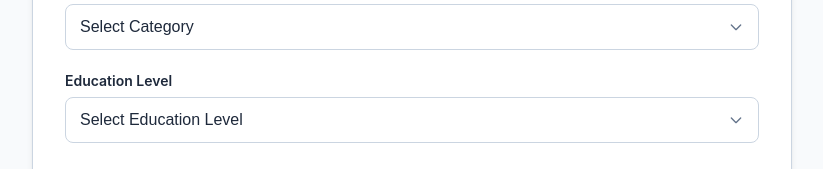
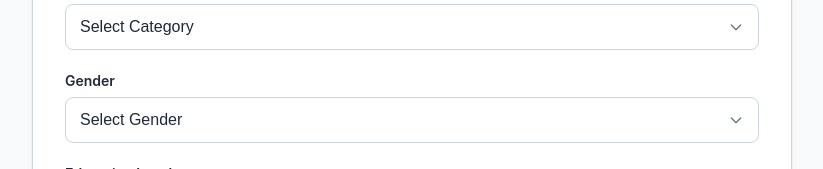
Before and after one commit to bhuvana-09/SevaSaathi, a React (Vite) app in the folder frontend/: page / in a window 1280 px wide. Shown: the part 631-800 px from the top of the page, without its empty margins (228-1051 px from the left). Built offline with nearby package versions, Linux system fonts and the light colour scheme.

Commit message:
Sprint 9: End-to-end gender field support across backend schemes, match engine, and multilingual frontend

```diff
--- a/frontend/src/UserForm.tsx
+++ b/frontend/src/UserForm.tsx
@@ -1,5 +1,5 @@
 import { useState, ChangeEvent, FormEvent, useEffect, useRef } from 'react';
-import { INDIAN_STATES, CATEGORIES, EDUCATION_LEVELS, TRANSLATIONS, Language } from './constants';
+import { INDIAN_STATES, CATEGORIES, GENDERS, EDUCATION_LEVELS, TRANSLATIONS, Language } from './constants';
 import { parseSpeechToFormData } from './speechParser';
 import { matchSchemes, MatchResponse } from './api';
 import ResultsDisplay from './ResultsDisplay';
@@ -9,6 +9,7 @@ export interface UserFormData {
   state: string;
   income: string;
   category: string;
+  gender: string;
   educationLevel: string;
 }
 
@@ -56,6 +57,7 @@ export default function UserForm() {
     state: '',
     income: '',
     category: '',
+    gender: '',
     educationLevel: '',
   });
 
@@ -139,6 +141,7 @@ export default function UserForm() {
       state: formData.state,
       income: Number(formData.income),
       category: formData.category,
+      gender: formData.gender,
       education: formData.educationLevel,
     };
 
@@ -270,6 +273,24 @@ export default function UserForm() {
         </div>
 
         <div className="form-group">
+          <label htmlFor="gender">{t.genderLabel}</label>
+          <select
+            id="gender"
+            name="gender"
+            value={formData.gender}
+            onChange={handleChange}
+            required
+          >
+            <option value="">{t.selectGender}</option>
+            {GENDERS.map((gen) => (
+              <option key={gen} value={gen}>
+                {gen}
+              </option>
+            ))}
+          </select>
+        </div>
+
+          <div className="form-group">
             <label htmlFor="educationLevel">{t.educationLabel}</label>
             <select
               id="educationLevel"
--- a/frontend/src/api.ts
+++ b/frontend/src/api.ts
@@ -5,6 +5,7 @@ export interface ProfilePayload {
   state: string;
   income: number;
   category: string;
+  gender: string;
   education: string;
 }
 
@@ -17,6 +18,7 @@ export interface SchemeResult {
     states: string[];
     maxIncome: number;
     category: string[];
+    gender?: string[];
     education: string[];
   };
   documents: string[];
--- a/frontend/src/constants.ts
+++ b/frontend/src/constants.ts
@@ -15,6 +15,8 @@ export interface Translations {
   incomePlaceholder: string;
   categoryLabel: string;
   selectCategory: string;
+  genderLabel: string;
+  selectGender: string;
   educationLabel: string;
   selectEducation: string;
   submitBtn: string;
@@ -41,6 +43,8 @@ export const TRANSLATIONS: Record<Language, Translations> = {
     incomePlaceholder: "e.g. 250000",
     categoryLabel: "Category",
     selectCategory: "Select Category",
+    genderLabel: "Gender",
+    selectGender: "Select Gender",
     educationLabel: "Education Level",
     selectEducation: "Select Education Level",
     submitBtn: "Submit",
@@ -65,6 +69,8 @@ export const TRANSLATIONS: Record<Language, Translations> = {
     incomePlaceholder: "जैसे 250000",
     categoryLabel: "श्रेणी",
     selectCategory: "श्रेणी चुनें",
+    genderLabel: "लिंग",
+    selectGender: "लिंग चुनें",
     educationLabel: "शिक्षा का स्तर",
     selectEducation: "शिक्षा का स्तर चुनें",
     submitBtn: "सबमिट करें",
@@ -89,6 +95,8 @@ export const TRANSLATIONS: Record<Language, Translations> = {
     incomePlaceholder: "ఉదా. 250000",
     categoryLabel: "వర్గం (కేటగిరీ)",
     selectCategory: "వర్గాన్ని ఎంచుకోండి",
+    genderLabel: "లింగం",
+    selectGender: "లింగాన్ని ఎంచుకోండి",
     educationLabel: "విద్యా అర్హత",
     selectEducation: "విద్యా అర్హతను ఎంచుకోండి",
     submitBtn: "సమర్పించండి",
@@ -148,6 +156,12 @@ export const CATEGORIES = [
   "DNT"
 ];
 
+export const GENDERS = [
+  "Male",
+  "Female",
+  "Other"
+];
+
 export const EDUCATION_LEVELS = [
   "Below 10th",
   "10th Pass (SSC)",
--- a/frontend/src/speechParser.ts
+++ b/frontend/src/speechParser.ts
@@ -48,6 +48,12 @@ const CATEGORY_MAP: Record<string, string[]> = {
   "ST": ["st", "एसटी", "ఎస్టీ", "scheduled tribe", "अनुसूचित जनजाति", "షెడ్యూల్డ్ తెగలు"],
   "EBC": ["ebc", "ईबीसी", "ఈబీసీ", "economically backward class", "आर्थिक रूप से पिछड़ा वर्ग"],
   "DNT": ["dnt", "डीएनटी", "డీఎన్‌టీ", "denotified tribe", "विमुक्त जनजाति"]
+};
+
+const GENDER_MAP: Record<string, string[]> = {
+  "Male": ["male", "man", "boy", "पुरुष", "आदमी", "लड़का", "పురుషుడు", "మగ"],
+  "Female": ["female", "woman", "girl", "महिला", "स्त्री", "लड़की", "స్త్రీ", "మహిళ", "ఆడ"],
+  "Other": ["other", "transgender", "अन्य", "अन्य लिंग", "ఇతర", "ఇతర లింగం"]
 };
 
 export function parseSpeechToFormData(text: string, currentData: UserFormData): UserFormData {
@@ -103,6 +109,17 @@ export function parseSpeechToFormData(text: string, currentData: UserFormData):
       }
     }
     if (updates.category) break;
+  }
+
+  // 5. Extract Gender (Multilingual)
+  for (const [officialGender, variants] of Object.entries(GENDER_MAP)) {
+    for (const variant of variants) {
+      if (lowerText.includes(variant)) {
+        updates.gender = officialGender;
+        break;
+      }
+    }
+    if (updates.gender) break;
   }
 
   // 5. Extract Education Level (Multilingual)
--- a/frontend/src/translateUtil.ts
+++ b/frontend/src/translateUtil.ts
@@ -57,7 +57,9 @@ export function translateText(text: string, targetLang: Language): string {
       .replace(/State \((\w+)\) is not eligible; scheme is restricted to: (.+)\./g, "राज्य ($1) पात्र नहीं है; योजना केवल $2 के लिए सीमित है।")
       .replace(/Annual income \(₹(.+)\) is within the upper threshold of ₹(.+)\./g, "वार्षिक आय (₹$1) ₹$2 की ऊपरी सीमा के भीतर है।")
       .replace(/Annual income \(₹(.+)\) exceeds limit by ₹(.+)\./g, "वार्षिक आय (₹$1) की सीमा ₹$2 से अधिक है।")
-      .replace(/Category \((\w+)\) matches scheme requirements \((.+)\)\./g, "श्रेणी ($1) योजना की आवश्यकताओं ($2) से मेल खाती है।")
+      .replace(/Gender \((\w+)\) meets scheme eligibility\./g, "लिंग ($1) योजना की पात्रता को पूरा करता है।")
+      .replace(/Gender \((\w+)\) is not eligible; scheme is restricted to: (.+)\./g, "लिंग ($1) पात्र नहीं है; योजना केवल $2 के लिए सीमित है।")
+      .replace(/Gender is (\w+), but scheme requires (.+)\./g, "लिंग $1 है, लेकिन योजना के लिए $2 की आवश्यकता है।")
       .replace(/Category \((\w+)\) is not eligible; scheme requires: (.+)\./g, "श्रेणी ($1) पात्र नहीं है; योजना के लिए आवश्यकता: $2।")
       .replace(/Education level \((.+)\) meets eligibility criteria\./g, "शिक्षा का स्तर ($1) पात्रता मानदंडों को पूरा करता है।")
       .replace(/Education level \((.+)\) is not listed; requires: (.+)\./g, "शिक्षा का स्तर ($1) सूचीबद्ध नहीं है; आवश्यकता: $2।")
@@ -80,7 +82,9 @@ export function translateText(text: string, targetLang: Language): string {
       .replace(/State \((\w+)\) is not eligible; scheme is restricted to: (.+)\./g, "రాష్ట్రం ($1) అర్హత లేదు; ఈ పథకం $2కు మాత్రమే పరిమితం.")
       .replace(/Annual income \(₹(.+)\) is within the upper threshold of ₹(.+)\./g, "వార్షిక ఆదాయం (₹$1) పరిమితి ₹$2 లోపు ఉంది.")
       .replace(/Annual income \(₹(.+)\) exceeds limit by ₹(.+)\./g, "వార్షిక ఆదాయం (₹$1) పరిమితి ₹$2 కంటే ఎక్కువ ఉంది.")
-      .replace(/Category \((\w+)\) matches scheme requirements \((.+)\)\./g, "వర్గం ($1) పథకం అవసరాలకు సరిపోలుతుంది.")
+      .replace(/Gender \((\w+)\) meets scheme eligibility\./g, "లింగం ($1) అర్హత ప్రమాణాలను అందుకుంటోంది.")
+      .replace(/Gender \((\w+)\) is not eligible; scheme is restricted to: (.+)\./g, "లింగం ($1) అర్హత లేదు; ఈ పథకం $2కు మాత్రమే పరిమితం.")
+      .replace(/Gender is (\w+), but scheme requires (.+)\./g, "లింగం $1, కానీ పథకానికి $2 అవసరం.")
       .replace(/Category \((\w+)\) is not eligible; scheme requires: (.+)\./g, "వర్గం ($1) అర్హత లేదు; వర్గం అవసరం: $2.")
       .replace(/Education level \((.+)\) meets eligibility criteria\./g, "విద్యా అర్హత ($1) అర్హత ప్రమాణాలను అందుకంటోంది.")
       .replace(/Education level \((.+)\) is not listed; requires: (.+)\./g, "విద్యా అర్హత ($1) అర్హత లేదు; అవసరం: $2.")
```
Also changed, not shown: 2 other files (tests, documents, lock files or other folders). Lines whose indentation alone changed are shown as unchanged.
